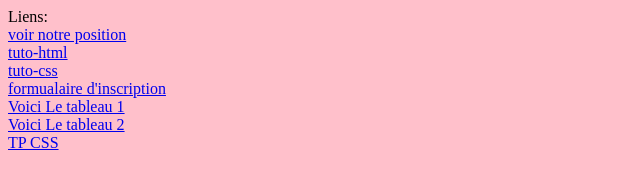
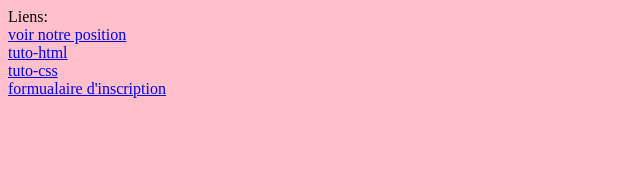
Before and after one commit to OumarS21/IFRAME, a plain HTML site: page lien.html in a window 1280 px wide. Shown: the whole page, without its empty margins (0-640 px from the left). Drawn offline with Linux system fonts and the light colour scheme.

Commit message:
Update lien.html

```diff
--- a/lien.html
+++ b/lien.html
@@ -10,8 +10,5 @@
  <a href="page.html" target="f2" > tuto-html </a> <br>
  <a href="page2.html" target="f2" > tuto-css </a> <br>
  <a href="page3.html" target="f2" > formualaire d'inscription </a> <br>
- <a href="page4.html" target="f2" > Voici Le tableau 1 </a> <br>
- <a href="page5.html" target="f2" > Voici Le tableau 2</a> <br>
- <a href="togpied.html" target="f2" > TP CSS</a> <br>
 </body>
 </html>
```
